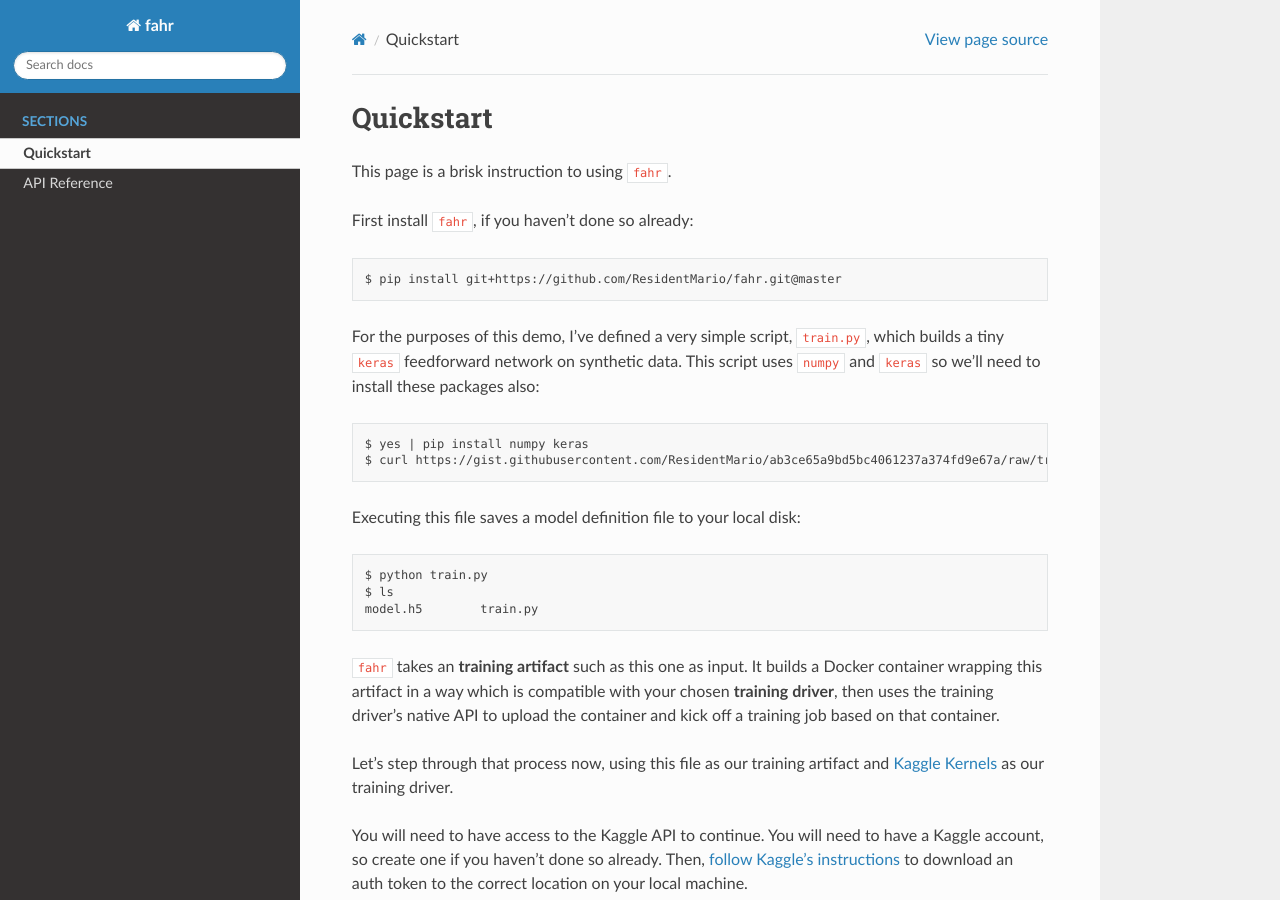
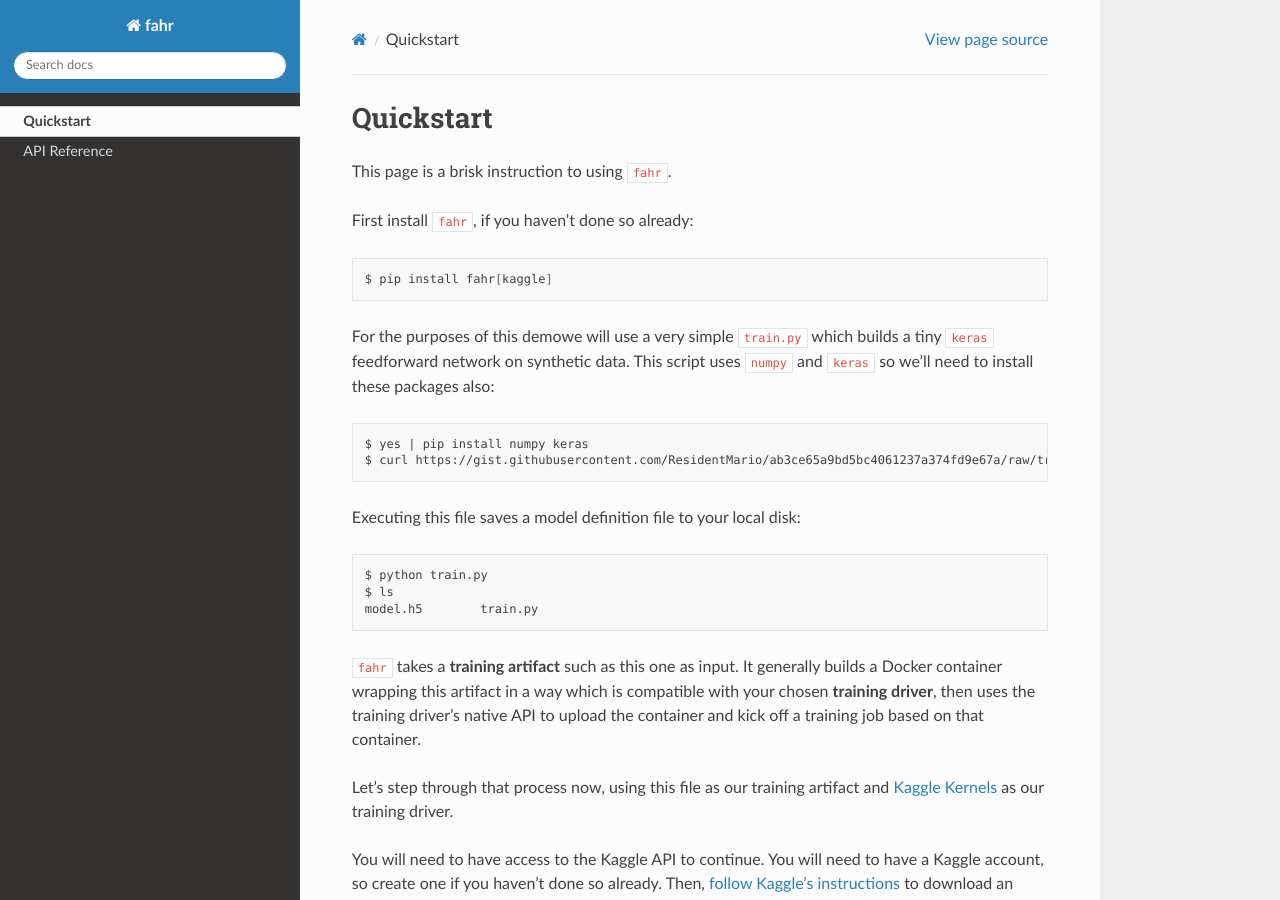
Before and after one commit to ResidentMario/fahr, a Sphinx documentation site: the page built from docs/quickstart.rst, in a window 1280 px wide and 900 px high. Built offline with Sphinx 7.4.7 and the Read the Docs theme 2.0.0, drawn with Linux system fonts in a browser that asks for light colours; pages that are not in the unit, such as notebooks, are missing from menus.

Commit message:
Add installation instructions.

```diff
--- a/docs/index.rst
+++ b/docs/index.rst
@@ -23,9 +23,12 @@
 
 .. toctree::
    :maxdepth: 2
-   :caption: Sections
+   :glob:
 
    quickstart.rst
+   installation.rst
+
+   :caption: Reference
    API Reference <fahr.rst>
 
 
--- a/docs/quickstart.rst
+++ b/docs/quickstart.rst
@@ -8,9 +8,9 @@
 
 .. code-block:: bash
 
-    $ pip install git+https://github.com/ResidentMario/fahr.git@master
+    $ pip install fahr[kaggle]
 
-For the purposes of this demo, I've defined a very simple script, ``train.py``, which builds a tiny ``keras`` feedforward network on synthetic data. This script uses ``numpy`` and ``keras`` so we'll need to install these packages also:
+For the purposes of this demowe will use a very simple ``train.py`` which builds a tiny ``keras`` feedforward network on synthetic data. This script uses ``numpy`` and ``keras`` so we'll need to install these packages also:
 
 .. code-block:: bash
 
@@ -25,7 +25,7 @@
     $ ls
     model.h5        train.py
 
-``fahr`` takes an **training artifact** such as this one as input. It builds a Docker container wrapping this artifact in a way which is compatible with your chosen **training driver**, then uses the training driver's native API to upload the container and kick off a training job based on that container.
+``fahr`` takes a **training artifact** such as this one as input. It generally builds a Docker container wrapping this artifact in a way which is compatible with your chosen **training driver**, then uses the training driver's native API to upload the container and kick off a training job based on that container.
 
 Let's step through that process now, using this file as our training artifact and `Kaggle Kernels <https://www.kaggle.com/kernels>`_ as our training driver.
 
```
Also changed, not shown: docs/installation.rst (added, +12 -0 lines), setup.py (+5 -2 lines), 1 other file.
